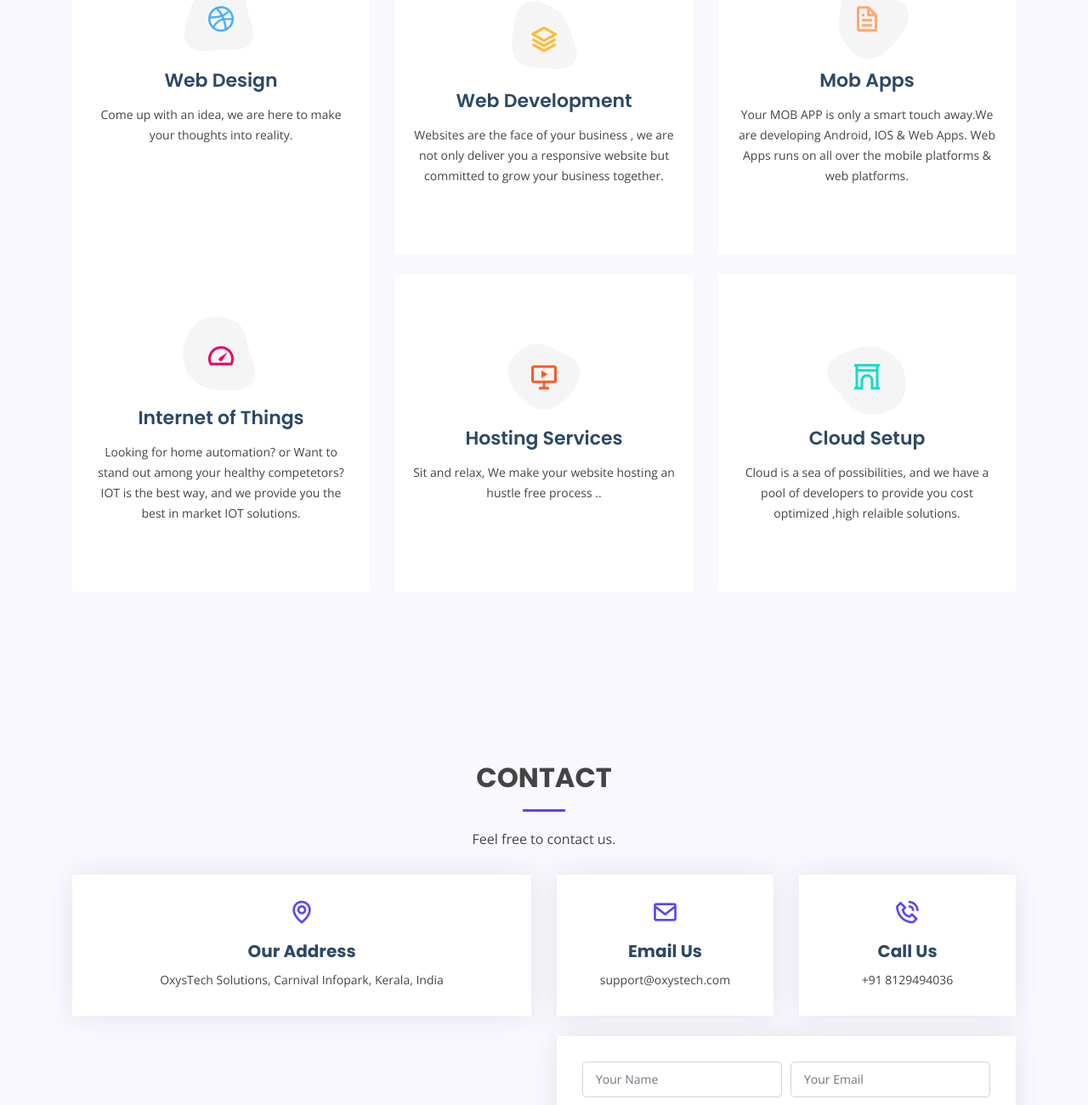
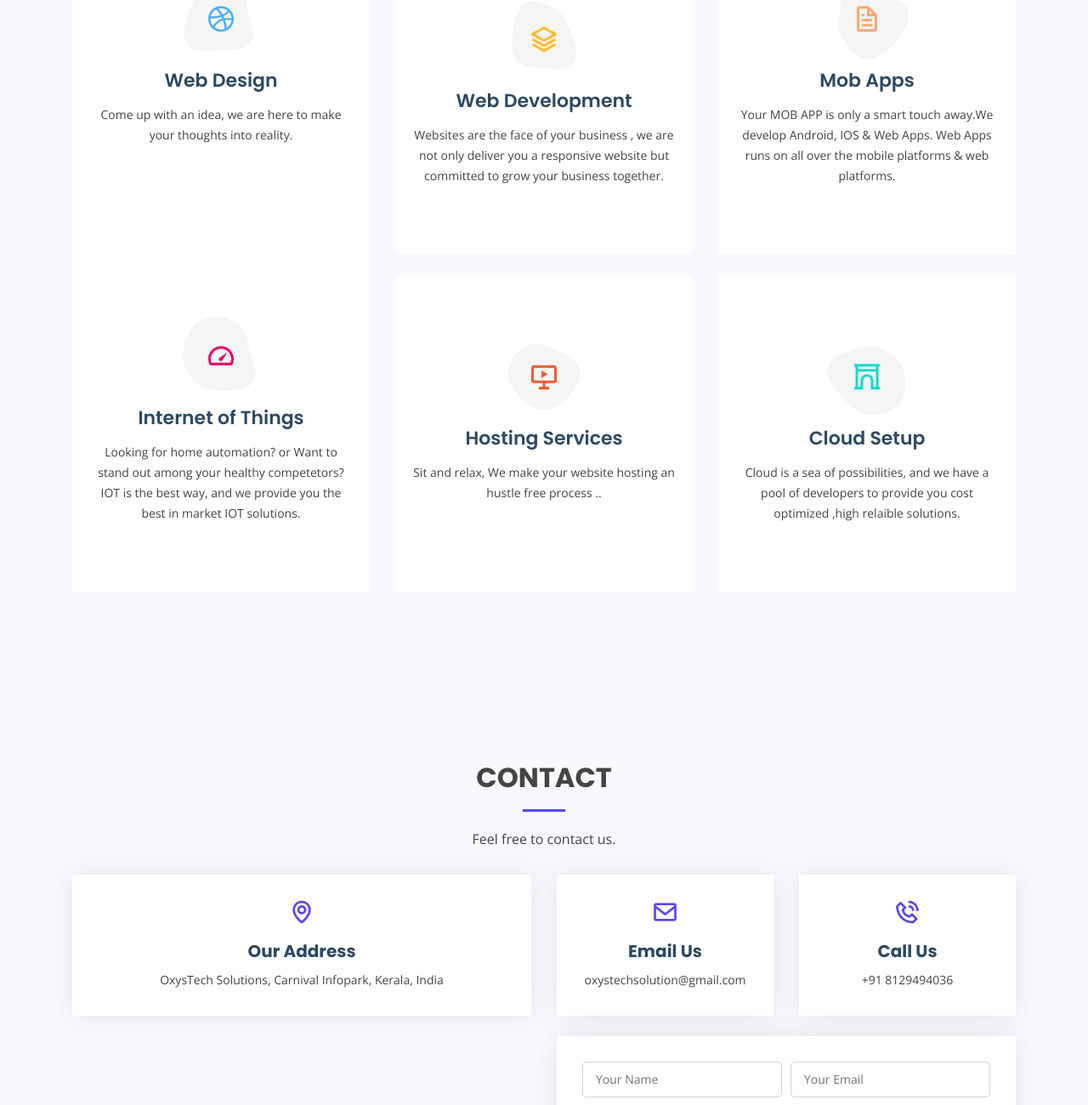
Before and after one commit to shiljith/oxystech, a plain HTML site: page index.html in a window 1280 px wide. Shown: the part 1960-3260 px from the top of the page at 85% size. Drawn offline with nearby package versions, Linux system fonts and the light colour scheme; grey boxes are pictures that could not be loaded.

Commit message:
updated services

```diff
--- a/index.html
+++ b/index.html
@@ -184,7 +184,7 @@
                 <i class="bx bx-file"></i>
               </div>
               <h4><a href="">Mob Apps</a></h4>
-              <p>Your MOB APP is only a smart touch away.We are developing Android, IOS & Web Apps. Web Apps runs on all over the mobile platforms & web platforms.</p>
+              <p>Your MOB APP is only a smart touch away.We develop Android, IOS & Web Apps. Web Apps runs on all over the mobile platforms & web platforms.</p>
             </div>
           </div>
 
@@ -255,7 +255,7 @@
             <div class="info-box  mb-4">
               <i class="bx bx-envelope"></i>
               <h3>Email Us</h3>
-              <p>support@oxystech.com</p>
+              <p>oxystechsolution@gmail.com</p>
             </div>
           </div>
 
@@ -325,7 +325,7 @@
               Carnival Infopark<br>
               Kerala, India <br><br>
               <strong>Phone:</strong> +91 8129494036<br>
-              <strong>Email:</strong> support@oxystech.com<br>
+              <strong>Email:</strong> oxystechsolution@gmail.com<br>
             </p>
           </div>
 
```
